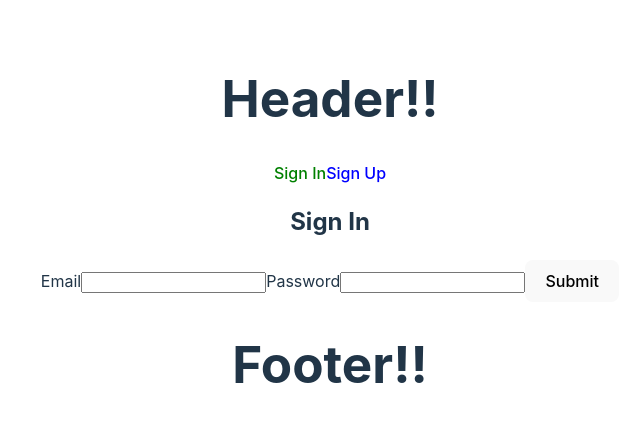
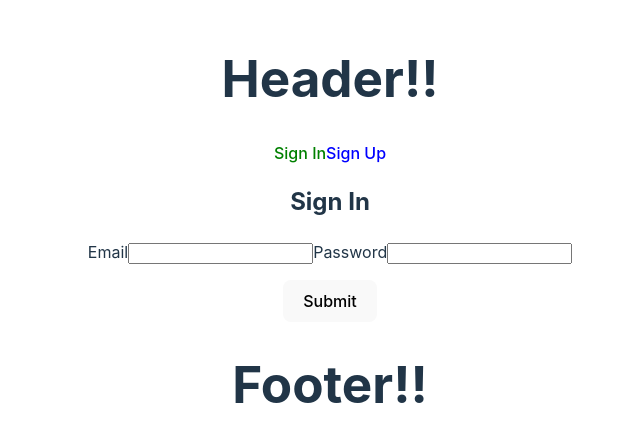
Before and after one commit to MichelleRS/auth-react, a React (Vite) app: page /sign-in in a window 1280 px wide. Shown: the part 169-610 px from the top of the page, without its empty margins (310-950 px from the left). Built offline with nearby package versions, Linux system fonts and the light colour scheme; no server answers.

Commit message:
Error handling for empty inputs

```diff
--- a/src/components/Main/Public/SignIn.jsx
+++ b/src/components/Main/Public/SignIn.jsx
@@ -1,5 +1,4 @@
-import { useRef } from "react";
-import { useEffect } from "react";
+import { useRef, useState, useEffect } from "react";
 import { useNavigate } from "react-router-dom";
 import { useAuth } from "../../../context/AuthContext.jsx";
 
@@ -7,6 +6,9 @@ export default function SignIn() {
   // constants for use in function
   const emailRef = useRef(null);
   const passwordRef = useRef(null);
+  const [emailErrorMsg, setEmailErrorMsg] = useState("");
+  const [passwordErrorMsg, setPasswordErrorMsg] = useState("");
+  const [errorMsg, setErrorMsg] = useState("");
   const navigate = useNavigate();
   const { signin } = useAuth();
 
@@ -24,15 +26,29 @@ export default function SignIn() {
     console.log("I pressed the submit button to sign in!!");
     e.preventDefault();
     try {
-      // TODO error handling
-
+      // clear error messages
+      setEmailErrorMsg("");
+      setPasswordErrorMsg("");
+      setErrorMsg("");
+      // handle empty email input
+      if (!emailRef.current?.value) {
+        setEmailErrorMsg("Email is required.");
+      }
+      // handle empty password input
+      if (!passwordRef.current?.value) {
+        setPasswordErrorMsg("Password is required.");
+      }
+      // handle general error message
+      if (!emailRef.current?.value || !passwordRef.current?.value) {
+        setErrorMsg("Failed to sign in.");
+      }
       // sign in user and navigate to home page
       const {
         data: { user, session },
       } = await signin(emailRef.current.value, passwordRef.current.value);
       if (user && session) navigate("/");
     } catch {
-      // TODO error message
+      // TODO catch remaining errors
     }
   };
 
@@ -48,8 +64,11 @@ export default function SignIn() {
           name="signInEmail"
           autoComplete="email"
           ref={emailRef}
-          required
+          // comment out for error message testing
+          // required
         />
+        {/* if blank or incorrect on submit, display password error message */}
+        {emailErrorMsg}
         {/* password */}
         <label htmlFor="signInPassword">Password</label>
         <input
@@ -58,8 +77,13 @@ export default function SignIn() {
           name="signInPassword"
           autoComplete="off"
           ref={passwordRef}
-          required
+          // comment out for error message testing
+          // required
         />
+        {/* if blank or incorrect on submit, display password error message */}
+        {passwordErrorMsg}
+        {/* if any errors on submit, display error message */}
+        <p>{errorMsg}</p>
         {/* submit */}
         <button type="submit">Submit</button>
       </form>
```
